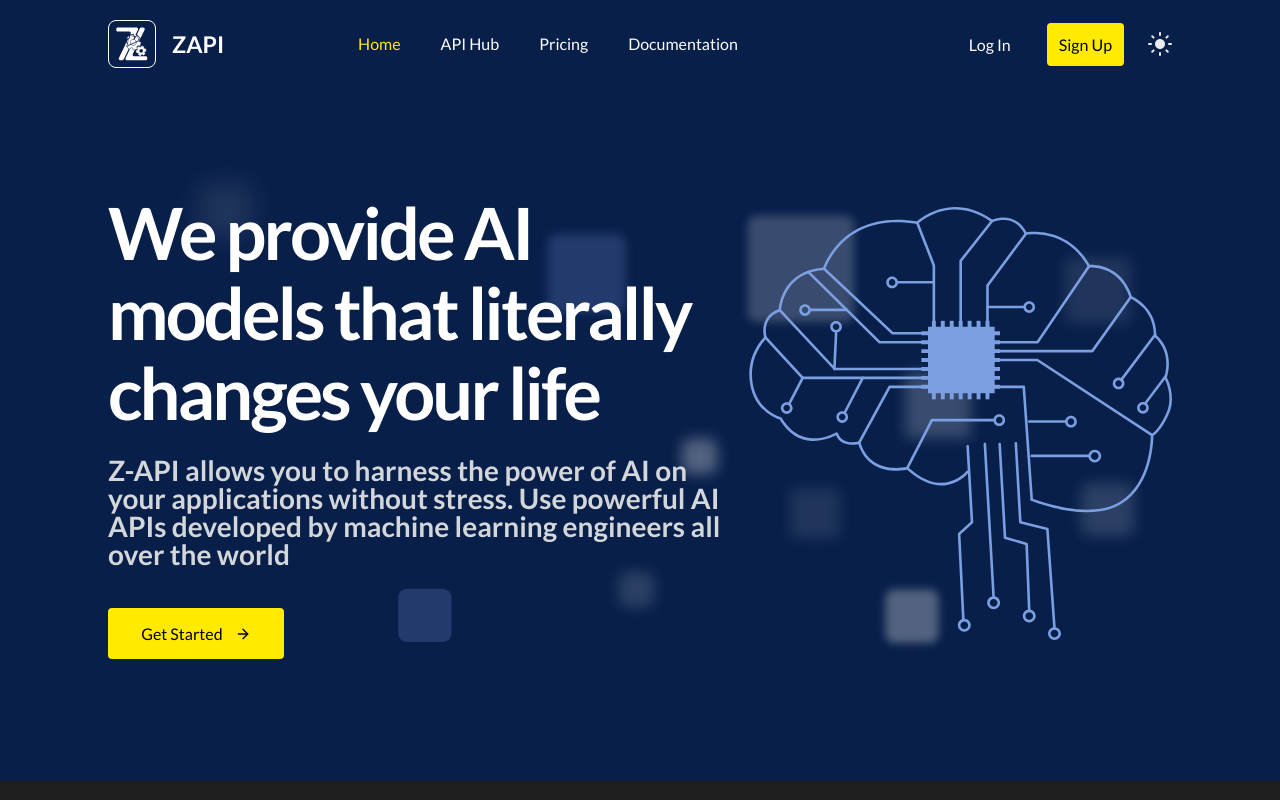
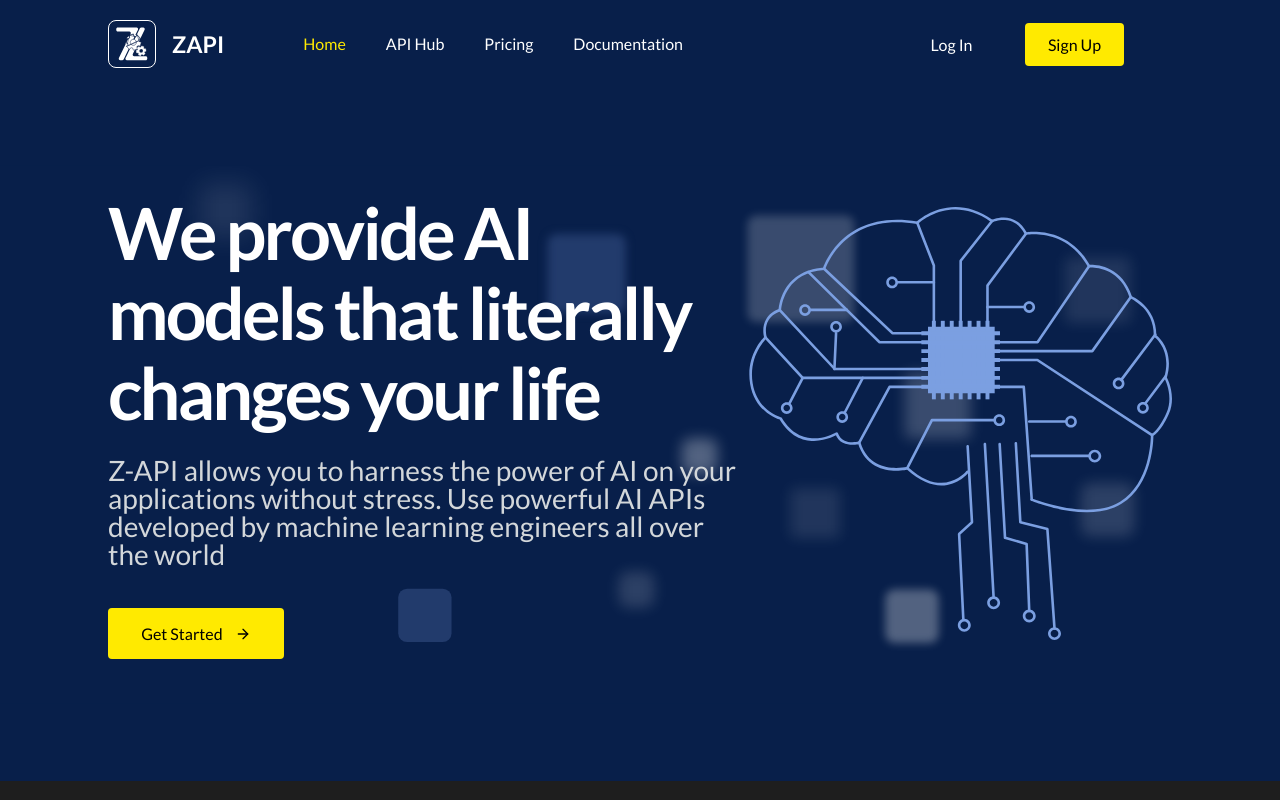
Before and after one commit to Zummit-Africa-Inc/Zapi-FE-v2, a React (Vite) app: page / in a window 1280 px wide. Both pictures are taken after a click on the icon 1160 px from the left and 44 px from the top of the page. Shown: the top 800 px of the page. Built offline with nearby package versions, Linux system fonts and the light colour scheme; what aws-amplify would draw is missing.

Commit message:
fixed hamburger menu inconsistent transition

```diff
--- a/src/App.tsx
+++ b/src/App.tsx
@@ -1,21 +1,19 @@
 import React, { Suspense } from 'react'
 import { ThemeProvider } from '@mui/material'
+import { ToastContainer } from 'react-toastify'
 
 import { useAppContext } from './contexts/AppProvider'
+import { HamburgerMenu, Loader } from './components'
 import { darkTheme, lightTheme } from './theme'
-import { Backdrop, HamburgerMenu, Loader } from './components'
 import Router from './Router'
 
 const App:React.FC = () => {
-  const { currentMode, isClicked, activeMenu, setActiveMenu, screenSize } = useAppContext()
+  const { currentMode, isClicked } = useAppContext()
 
   return (
     <ThemeProvider theme={currentMode === 'dark' ? darkTheme : lightTheme}>
-      {(activeMenu && screenSize < 1260) && (
-        <Backdrop onClose={() => setActiveMenu(false)}>
-          <HamburgerMenu />
-        </Backdrop>
-      )}
+      <ToastContainer />
+      <HamburgerMenu />
       <div style={{background: currentMode === 'dark' ? '#121212':'#FFF'}}>
         <Suspense fallback={<Loader />}>
           <Router />
--- a/src/assets/icons/Sun.tsx
+++ b/src/assets/icons/Sun.tsx
@@ -1,22 +1,23 @@
 import React from 'react'
 
 interface Props {
-    onClick?: () => void
+  fill?: string
+  onClick?: () => void
 }
 
-const Sun:React.FC<Props> = ({onClick}) => {
+const Sun:React.FC<Props> = ({fill, onClick}) => {
   return (
   <svg onClick={onClick} style={{cursor: 'pointer'}} width="24" height="24" viewBox="0 0 24 24" fill="none" xmlns="http://www.w3.org/2000/svg">
     <g clipPath="url(#clip0_436_8033)">
-      <path d="M12 17C9.23858 17 7 14.7614 7 12C7 9.23858 9.23858 7 12 7C14.7614 7 17 9.23858 17 12C17 14.7614 14.7614 17 12 17Z" fill="#E9EBED"/>
-      <path d="M12 1V3" stroke="#E9EBED" strokeWidth="2" strokeLinecap="round" strokeLinejoin="round"/>
-      <path d="M12 21V23" stroke="#E9EBED" strokeWidth="2" strokeLinecap="round" strokeLinejoin="round"/>
-      <path d="M19.7793 4.21973L18.3593 5.63973" stroke="#E9EBED" strokeWidth="2" strokeLinecap="round" strokeLinejoin="round"/>
-      <path d="M5.64062 18.3604L4.22062 19.7804" stroke="#E9EBED" strokeWidth="2" strokeLinecap="round" strokeLinejoin="round"/>
-      <path d="M23 12H21" stroke="#E9EBED" strokeWidth="2" strokeLinecap="round" strokeLinejoin="round"/>
-      <path d="M3 12H1" stroke="#E9EBED" strokeWidth="2" strokeLinecap="round" strokeLinejoin="round"/>
-      <path d="M19.7793 19.7804L18.3593 18.3604" stroke="#E9EBED" strokeWidth="2" strokeLinecap="round" strokeLinejoin="round"/>
-      <path d="M5.64062 5.63973L4.22062 4.21973" stroke="#E9EBED" strokeWidth="2" strokeLinecap="round" strokeLinejoin="round"/>
+      <path d="M12 17C9.23858 17 7 14.7614 7 12C7 9.23858 9.23858 7 12 7C14.7614 7 17 9.23858 17 12C17 14.7614 14.7614 17 12 17Z" fill={fill} />
+      <path d="M12 1V3" stroke={fill} strokeWidth="2" strokeLinecap="round" strokeLinejoin="round"/>
+      <path d="M12 21V23" stroke={fill} strokeWidth="2" strokeLinecap="round" strokeLinejoin="round"/>
+      <path d="M19.7793 4.21973L18.3593 5.63973" stroke={fill} strokeWidth="2" strokeLinecap="round" strokeLinejoin="round"/>
+      <path d="M5.64062 18.3604L4.22062 19.7804" stroke={fill} strokeWidth="2" strokeLinecap="round" strokeLinejoin="round"/>
+      <path d="M23 12H21" stroke={fill} strokeWidth="2" strokeLinecap="round" strokeLinejoin="round"/>
+      <path d="M3 12H1" stroke={fill} strokeWidth="2" strokeLinecap="round" strokeLinejoin="round"/>
+      <path d="M19.7793 19.7804L18.3593 18.3604" stroke={fill} strokeWidth="2" strokeLinecap="round" strokeLinejoin="round"/>
+      <path d="M5.64062 5.63973L4.22062 4.21973" stroke={fill} strokeWidth="2" strokeLinecap="round" strokeLinejoin="round"/>
     </g>
     <defs>
       <clipPath id="clip0_436_8033">
--- a/src/components/home/Hero.tsx
+++ b/src/components/home/Hero.tsx
@@ -87,7 +87,7 @@ const useStyles = makeStyles((theme: Theme) => ({
       },
     },
     '& p': {
-      fontWeight: 600,
+      fontWeight: 400,
       fontSize: '28px',
       lineHeight: '28px',
       color: 'var(--grey-100)',
--- a/src/components/shared/Backdrop.tsx
+++ b/src/components/shared/Backdrop.tsx
@@ -1,4 +1,4 @@
-import React from 'react'
+import React, { CSSProperties } from 'react'
 import { Box } from '@mui/material'
 import { makeStyles } from '@mui/styles'
 
@@ -6,13 +6,15 @@ interface Props {
     children: React.ReactNode
     onClose: () => void
     className?: string
+    hidden?: boolean
+    style?: CSSProperties
 }
 
-const Backdrop:React.FC<Props> = ({children, onClose, className}) => {
+const Backdrop:React.FC<Props> = ({children, onClose, className, hidden, style}) => {
     const classes = useStyles()
 
   return (
-    <Box className={`${classes.root} ${className}`} onClick={onClose}>
+    <Box className={`${classes.root} ${className}`} style={style} hidden={hidden} onClick={onClose}>
         {children}
     </Box>
   )
--- a/src/components/shared/Button.tsx
+++ b/src/components/shared/Button.tsx
@@ -1,4 +1,4 @@
-import React from 'react'
+import React, { CSSProperties } from 'react'
 import { Button, Theme } from '@mui/material'
 import { Link } from 'react-router-dom'
 import { createStyles, makeStyles } from '@mui/styles'
@@ -10,11 +10,12 @@ interface Props {
   type?: 'submit' | 'reset' | 'button'
   onClick?: () => void
   className?: string
+  icon?: JSX.Element
+  style?: CSSProperties
   to?: string
-  icon?: JSX.Element
 }
 
-const ButtonBase:React.FC<Props> = ({label, background, size, icon, onClick, to, type}) => {
+const ButtonBase:React.FC<Props> = ({label, background, size, icon, onClick, to, type, className, style}) => {
   const classes = useStyles()
 
   const bgColors = {
@@ -38,14 +39,14 @@ const ButtonBase:React.FC<Props> = ({label, background, size, icon, onClick, to,
 
   if(to) {
     return (
-      <Link to={to} className={classes.root} style={{background: bgColors[background], color: textColors[background], padding: paddings[size], maxWidth: size === 'small' ? '99px' : '176px'}}>
+      <Link to={to} className={`${classes.root} ${className}`} style={{background: bgColors[background], color: textColors[background], padding: paddings[size], width: size === 'small' ? '99px' : '176px', ...style}}>
         {label} {icon}
       </Link>
     )
   }
 
   return (
-    <button type={type} onClick={onClick} className={classes.root} style={{background: bgColors[background], color: textColors[background], padding: paddings[size], maxWidth: size === 'small' ? '99px' : '176px'}}>
+    <button type={type} onClick={onClick} className={`${classes.root} ${className}`} style={{background: bgColors[background], color: textColors[background], padding: paddings[size], width: size === 'small' ? '99px' : '176px', ...style}}>
       {label} {icon}
     </button>
   )
--- a/src/components/shared/HamburgerMenu.tsx
+++ b/src/components/shared/HamburgerMenu.tsx
@@ -17,16 +17,16 @@ const LINKS = [
 ]
 
 const HamburgerMenu:React.FC = () => {
-    const { setActiveMenu, handleClicked, currentMode, setMode } = useAppContext()
+    const { setActiveMenu, handleClicked, currentMode, setMode, activeMenu } = useAppContext()
     const { isLoggedIn } = useAppSelector(store => store.auth)
     const classes = useStyles()
 
   return (
-    <Box className={classes.root} onClick={(e: MouseEvent) => e.stopPropagation()}>
+    <Box className={classes.root} onClick={(e: MouseEvent) => e.stopPropagation()} style={{transform: activeMenu ? 'translateX(0)' : 'translateX(-101%)'}}>
         <Stack width='100%' direction='row' justifyContent='end' mb='48px'>
             <FiX onClick={() => setActiveMenu(false)} style={{color: '#FFF',fontSize: '24px',cursor: 'pointer'}} />
         </Stack>
-        <Stack width='100%' direction='column' spacing='52px' mb='140px'>
+        <Stack width='100%' direction='column' spacing='42px'>
             {LINKS.map((_, index) => (
                 <NavLink key={index} to={_.to} onClick={() => setActiveMenu(false)} className={({isActive}) => isActive ? classes.activeLink : classes.inactiveLink}>
                     {_.name}
@@ -34,23 +34,23 @@ const HamburgerMenu:React.FC = () => {
             ))}
         </Stack>
         {!isLoggedIn ? (
-            <Stack width='100%' direction='column' spacing='42px' mb='64px'>
+            <Stack width='100%' direction='column' spacing='42px' mt='32px' mb='64px'>
                 <Button label='Log In' background='transparent' size='small' onClick={() => {setActiveMenu(false); handleClicked('login')}} />
-                <Button label='Sign Up' to='/signup' background='secondary' size='small' onClick={() => setActiveMenu(false)} className={classes.fullWidth} />
+                <Button label='Sign Up' to='/signup' background='secondary' size='small' onClick={() => setActiveMenu(false)} style={{width: '100%'}} />
             </Stack>
         ):(
-            <Stack width='100%' direction='column' spacing='42px' mb='64px'>
-                <Button label='Dashboard' background='white' size='small' to='/developer/dashboard' onClick={() => setActiveMenu(false)} className={classes.fullWidth} />
-                <Button label='Logout' background='secondary' size='small' onClick={() => {setActiveMenu(false); handleClicked('logout')}} className={classes.fullWidth} />
+            <Stack width='100%' direction='column' spacing='42px' mt='32px' mb='64px'>
+                <Button label='Dashboard' background='white' size='small' to='/developer/dashboard' onClick={() => setActiveMenu(false)} style={{width: '100%'}} />
+                <Button label='Logout' background='secondary' size='small' onClick={() => {setActiveMenu(false); handleClicked('logout')}} style={{width: '100%'}} />
             </Stack>
         )}
         <Stack width='100%' direction='row' justifyContent='end'>
             <Box className={classes.modeToggle}>
-                <Box style={{background: currentMode === 'light' ? '#E9EBED':'',color: currentMode === 'light' ? '#000':''}}>
-                    <Sun onClick={() => setMode('light')} />
+                <Box style={{background: currentMode === 'light' ? '#E9EBED':''}}>
+                    <Sun fill={currentMode !== 'dark' ? '#000' : '#E9EBED'} onClick={() => setMode('light')} />
                 </Box>
-                <Box style={{background: currentMode === 'dark' ? '#E9EBED':'',color: currentMode === 'dark' ? '#000':''}}>
-                    <Moon onClick={() => setMode('dark')} />
+                <Box style={{background: currentMode === 'dark' ? '#E9EBED':''}}>
+                    <Moon fill={currentMode !== 'light' ? '#000' : '#E9EBED'} onClick={() => setMode('dark')} />
                 </Box>
             </Box>
         </Stack>
@@ -63,10 +63,19 @@ const useStyles = makeStyles((theme: Theme) => ({
         width: '319px',
         height: '100vh',
         background: theme.palette.primary.main,
-        padding: '70px 38px',
+        display: 'flex',
+        flexDirection: 'column',
+        justifyContent: 'space-between',
+        padding: '70px 38px ',
+        position: 'fixed',
+        top: 0,
+        left: 0,
+        transition: 'all 500ms ease-in-out',
+        boxShadow: '0px 4px 6px 0px rgba(225, 225, 225, 0.5)',
+        zIndex: '20 !important',
         [theme.breakpoints.up('laptop')]: {
             display: 'none',
-        }
+        },
     },
     activeLink: {
         fontWeight: 500,
--- a/src/components/shared/Navbar.tsx
+++ b/src/components/shared/Navbar.tsx
@@ -17,7 +17,7 @@ const LINKS = [
 ]
 
 const Navbar:React.FC = () => {
-  const { handleClicked, currentMode, setMode, setActiveMenu, activeMenu, screenSize, setScreenSize } = useAppContext()
+  const { handleClicked, currentMode, setMode, setActiveMenu, screenSize, setScreenSize } = useAppContext()
   const { isLoggedIn } = useAppSelector(store => store.auth)
   const [scrolled, setScrolled] = useState<boolean>(false)
   const classes = useStyles()
@@ -33,6 +33,10 @@ const Navbar:React.FC = () => {
     handleScreenResize()
     return () => window.removeEventListener('resize', handleScreenResize)
   },[])
+
+  useEffect(() => {
+    screenSize > 1260 && setActiveMenu(false)
+  },[screenSize])
 
   useEffect(() => {
     window.addEventListener('scroll', handleScroll)
@@ -94,6 +98,7 @@ const useStyles = makeStyles((theme: Theme) => ({
     padding: '24px 108px',
     top: 0,
     left: 0,
+    zIndex: '10 !important',
     [theme.breakpoints.down('laptop')]: {
       padding: '24px 32px',
     },
--- a/src/index.css
+++ b/src/index.css
@@ -1,4 +1,8 @@
 @import url('https://fonts.googleapis.com/css2?family=Lato:wght@100;300;400;700&display=swap');
+@font-face {
+  font-family: 'Lucida Console';
+  src: url(../src/assets/fonts/Lucida\ Console.ttf) format('ttf');
+}
 
 :root {
   --primary: #081F4A;
@@ -7,12 +11,12 @@
   --secondary: #FFEA00;
   --grey: #E9EBED;
   --grey-100: #D3D7DA;
-  /* --grey-200: #D3D7DA; */
-  --grey-300: #A8AEB5;
+  --grey-200: #A8AEB5;
   --grey-dark: #1E1E1E;
   --white: #F5F5F5;
   --black: #121212;
   --body-font: 'Lato', sans-serif;
+  --code-font: 'Lucida Console', sans-serif;
 
   font-synthesis: none;
   text-rendering: optimizeLegibility;
```
Also changed, not shown: src/assets/icons/Moon.tsx (+4 -3 lines).
